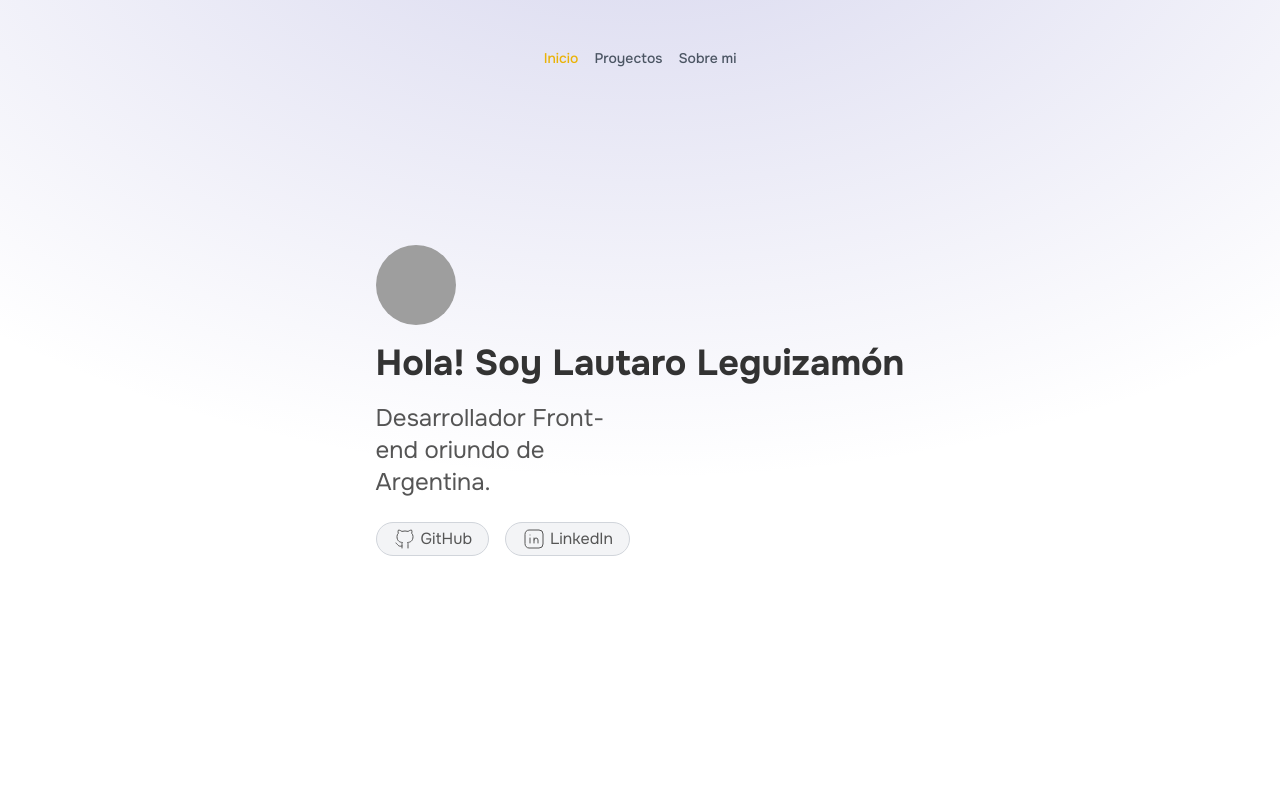
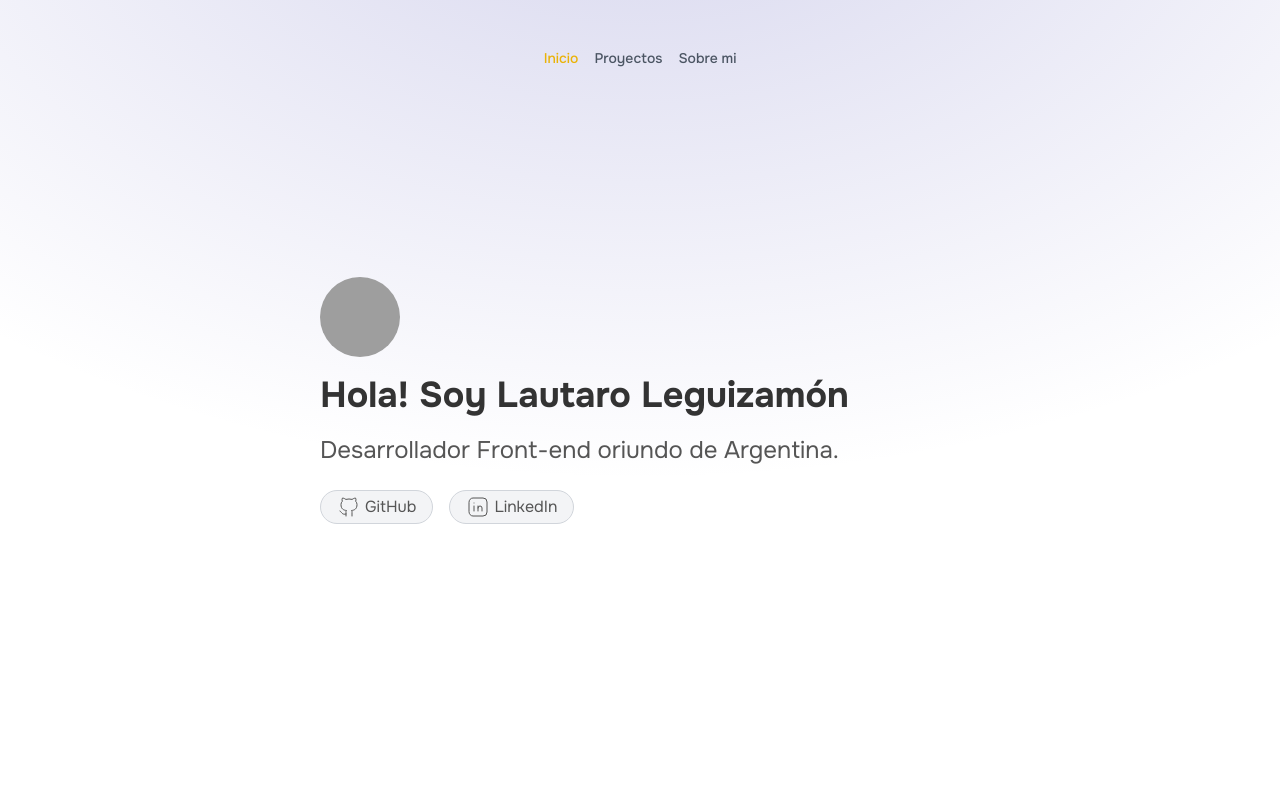
Before and after one commit to lautaromateol/portafolio, a React (Vite) app: page / in a window 1280 px wide. Shown: the top 800 px of the page. Built offline with nearby package versions, Linux system fonts and the light colour scheme; grey boxes are pictures that could not be loaded.

Commit message:
hero pantallas grandes arreglado

```diff
--- a/src/components/Hero.jsx
+++ b/src/components/Hero.jsx
@@ -1,12 +1,12 @@
-import { IconBrandGithub, IconBrandLinkedin, IconMail } from "@tabler/icons-react"
+import { IconBrandGithub, IconBrandLinkedin } from "@tabler/icons-react"
 
 export default function Hero() {
   return (
     <section id="home" className="min-h-screen flex items-center justify-center px-6 lg:px-0">
-      <div className="mx-auto max-w-4xl">
+      <div className="max-w-4xl lg:w-1/2">
         <img className="size-[5rem] mb-4 rounded-full" src="https://avatars.githubusercontent.com/u/103976582?v=4" alt="Foto de Lautaro Leguizamón" />
         <h1 className="text-4xl text-primary font-bold leading-tight mb-4">Hola! Soy Lautaro Leguizamón</h1>
-        <p className="text-2xl text-secondary mb-6 w-full lg:w-1/2">Desarrollador Front-end oriundo de Argentina.</p>
+        <p className="text-2xl text-secondary mb-6 w-full">Desarrollador Front-end oriundo de Argentina.</p>
         <div className="flex items-center gap-x-4">
           <a className="flex justify-center gap-1 px-4 py-1 rounded-full bg-gray-100 border border-gray-300 text-secondary text-base" target="_blank" href="https://github.com/lautaromateol">
             <IconBrandGithub stroke={1} />
```
